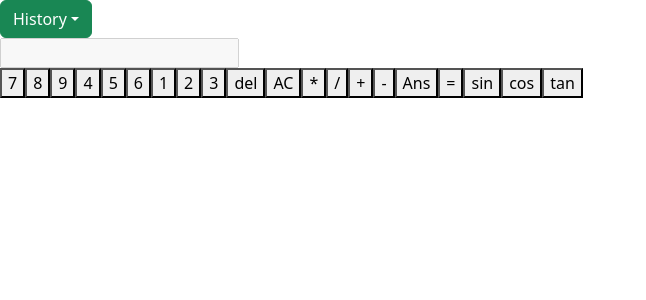
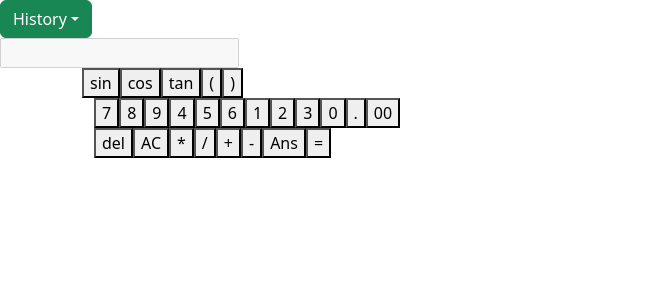
Before and after one commit to hanhwanglim/calculator, a React (Create React App) app: page / in a window 1280 px wide. Shown: the top 300 px of the page, without its empty margins (0-646 px from the left). Built offline with nearby package versions, Linux system fonts and the light colour scheme.

Commit message:
Modularised components

```diff
--- a/src/components/Board.jsx
+++ b/src/components/Board.jsx
@@ -1,9 +1,10 @@
 import React from 'react';
-import Buttons from './Buttons';
-import {Numbers, Operators, Trigonometry} from '../Keys';
+import Functional from './Functional';
+import Keypad from './Keypad';
+import Operator from './Operators';
 
 /**
- * Board area contains Buttonss for numbers and operations
+ * Board area contains Buttons for numbers and operations
  * @param {React.props} props
  * @return {React.Component} Board area
  */
@@ -11,59 +12,25 @@ function Board(props) {
   const [
     handleNormalButtons,
     handleTrigonometryButtons,
-    calculate,
-    deleteExpression,
-    replaceExpression,
   ] = props.handleButton;
 
-  const createNumberButtons = () => {
-    return Numbers.map((number) => {
-      return (
-        <Buttons
-          key={number.id}
-          handleButton={handleNormalButtons}
-          {...number}
-        />
-      );
-    });
-  };
-
-  const createOperatorButtons = () => {
-    return Operators.map((operator) => {
-      let handleButton;
-      handleButton = handleNormalButtons;
-      if (operator.id === 'equals') handleButton = calculate;
-      if (operator.id === 'delete') handleButton = deleteExpression;
-      if (operator.id === 'AC') handleButton = replaceExpression;
-
-      return (
-        <Buttons
-          key={operator.id}
-          handleButton={handleButton}
-          {...operator}
-        />
-      );
-    });
-  };
-
-  const createTrigonometryButtons = () => {
-    return Trigonometry.map((triganometry) => {
-      return (
-        <Buttons
-          key={triganometry.id}
-          handleButton={handleTrigonometryButtons}
-          {...triganometry}
-        />
-      );
-    });
-  };
-
-
   return (
-    <div>
-      {createNumberButtons()}
-      {createOperatorButtons()}
-      {createTrigonometryButtons()}
+    <div className="container">
+      <Functional
+        handleButton={[handleNormalButtons, handleTrigonometryButtons]}
+      />
+      <div className="row">
+        <div className="column">
+          <Keypad
+            handleButton={handleNormalButtons}
+          />
+        </div>
+        <div className="column">
+          <Operator
+            handleButton={props.handleButton}
+          />
+        </div>
+      </div>
     </div>
   );
 }
--- a/src/components/Calculator.jsx
+++ b/src/components/Calculator.jsx
@@ -2,7 +2,6 @@ import React from 'react';
 import Display from './Display';
 import Board from './Board';
 import {useState} from 'react';
-import History from './History';
 
 /**
  * Calculator
@@ -78,13 +77,10 @@ function Calculator() {
 
   return (
     <div>
-      {syntaxError && <h2>Syntax Error</h2>}
-      <History
-        history={history}
-        handleButton={replaceExpression}
-      />
       <Display
         display={displayExpression}
+        syntaxError={syntaxError}
+        history={history}
       />
       <Board
         handleButton={handleButton}
--- a/src/components/Display.jsx
+++ b/src/components/Display.jsx
@@ -1,4 +1,5 @@
 import React from 'react';
+import History from './History';
 
 /**
  * Display area of the calculator
@@ -7,6 +8,11 @@ import React from 'react';
  */
 function Display(props) {
   return (
+    <div>
+      <History
+        history={props.history}
+        handleButton={props.replaceExpression}
+      />
       <form>
         <input
           type="text"
@@ -14,6 +20,8 @@ function Display(props) {
           placeholder={props.display.join('')}
         />
       </form>
+      {props.syntaxError && <h2>Syntax Error</h2>}
+    </div>
   );
 }
 
--- /dev/null
+++ b/src/components/Functional.jsx
@@ -0,0 +1,43 @@
+import React from 'react';
+import {Trigonometry, Bracket} from '../Keys';
+import Buttons from './Buttons';
+
+/**
+ * @param {React.props} props
+ * @return {React.Component} functional button component
+ */
+function Functional(props) {
+  const [handleNormalButtons, handleTrigonometryButtons] = props.handleButton;
+  const trigonometryFunctions = Trigonometry.map((triganometry, index) => {
+    return (
+      <div key={`col-${triganometry.id}`} className="column">
+        <Buttons
+          key={triganometry.id}
+          handleButton={handleTrigonometryButtons}
+          {...triganometry}
+        />
+      </div>
+    );
+  });
+
+  const bracketButtons = Bracket.map((bracket, index) => {
+    return (
+      <div key={`col-${bracket.id}`} className="column">
+        <Buttons
+          key={bracket.id}
+          handleButton={handleNormalButtons}
+          {...bracket}
+        />
+      </div>
+    );
+  });
+
+  return (
+    <div>
+      <div className="btn-group">{trigonometryFunctions}</div>
+      <div className="btn-group">{bracketButtons}</div>
+    </div>
+  );
+}
+
+export default Functional;
--- /dev/null
+++ b/src/components/Keypad.jsx
@@ -0,0 +1,66 @@
+import React from 'react';
+import Buttons from './Buttons';
+import {Numbers, Misc} from '../Keys';
+
+/**
+ * Creates the keypad component
+ * @param {React.props} props
+ * @return {React.Component} keypad component
+ */
+function createKeypad(props) {
+  const rows = [];
+
+  // Create button from 1 - 9
+  for (let i = 0; i < Numbers.length; i += 3) {
+    const buttonRow = Numbers.slice(i, i + 3).map((number, index) => {
+      return (
+        <div key={`col-${number.id}`} className="column">
+          <Buttons
+            key={number.id}
+            handleButton={props.handleButton}
+            {...number}
+          />
+        </div>
+      );
+    });
+    rows.push(buttonRow);
+  }
+
+  // Create buttons [0, '.', '00']
+  const misc = Misc.map((value) => {
+    return (
+      <div key={`col-misc-${value.id}`} className="column">
+        <Buttons
+          key={value.id}
+          handleButton={props.handleButton}
+          {...value}
+        />
+      </div>
+    );
+  });
+  rows.push(misc);
+
+  return rows;
+}
+
+/**
+ * Creates keypad component of the calculator
+ * @param {React.props} props
+ * @return {React.Component} Keypad component
+ */
+function Keypad(props) {
+  const rows = createKeypad(props);
+  const keypadRows = rows.map((row, index) => {
+    return (
+      <div key={`row-${index}`} className="btn-group">{row}</div>
+    );
+  });
+
+  return (
+    <div className="container">
+      {keypadRows}
+    </div>
+  );
+}
+
+export default Keypad;
--- /dev/null
+++ b/src/components/Operators.jsx
@@ -0,0 +1,65 @@
+import React from 'react';
+import {Operators} from '../Keys';
+import Buttons from './Buttons';
+
+/**
+ * Creates rows of operators
+ * @param {React.props} props
+ * @return {React.Component} operator rows
+ */
+function createOperatorButtons(props) {
+  const [
+    handleNormalButtons,
+    ,
+    calculate,
+    deleteExpression,
+    replaceExpression,
+  ] = props.handleButton;
+
+  const rows = [];
+
+  // Create button
+  for (let i = 0; i < Operators.length; i += 2) {
+    const buttonRow = Operators.slice(i, i + 2).map((operator, index) => {
+      let handleButton;
+      handleButton = handleNormalButtons;
+      if (operator.id === 'equals') handleButton = calculate;
+      if (operator.id === 'delete') handleButton = deleteExpression;
+      if (operator.id === 'AC') handleButton = replaceExpression;
+      return (
+        <div key={`col-${operator.id}`} className="column">
+          <Buttons
+            key={operator.id}
+            handleButton={handleButton}
+            {...operator}
+          />
+        </div>
+      );
+    });
+    rows.push(buttonRow);
+  }
+
+  return rows;
+}
+
+/**
+ * Creates operator component
+ * @param {React.props} props
+ * @return {React.Component} Operator component
+ */
+function Operator(props) {
+  const rows = createOperatorButtons(props);
+  const operatorRows = rows.map((row, index) => {
+    return (
+      <div key={`row-${index}`} className="btn-group">{row}</div>
+    );
+  });
+
+  return (
+    <div className="container">
+      {operatorRows}
+    </div>
+  );
+}
+
+export default Operator;
```
Lines whose indentation alone changed are shown as unchanged.
